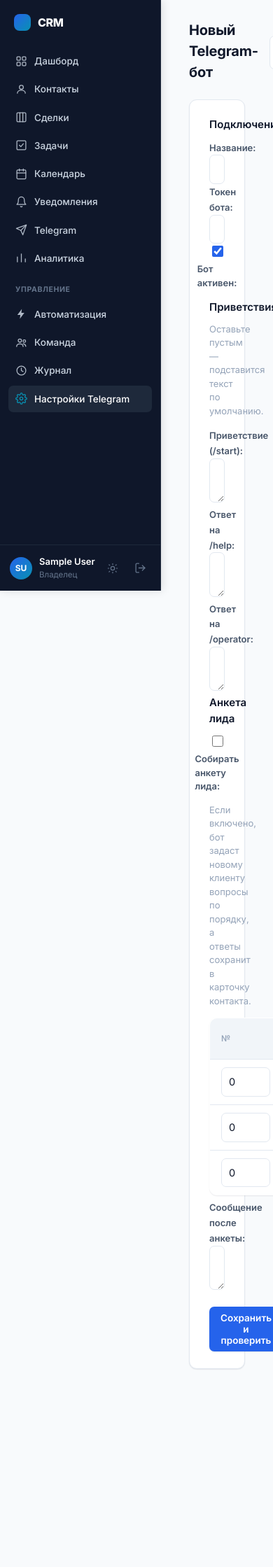
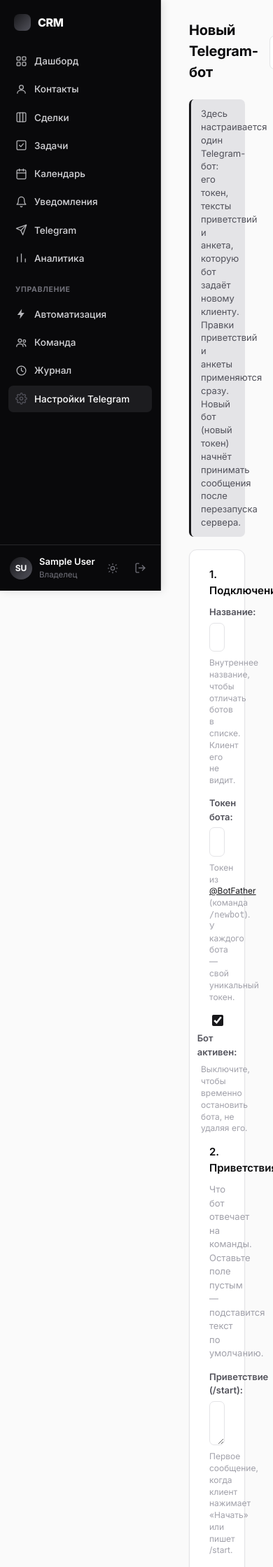
Before and after one commit to voksed/CRM_SYSTEM, a Django app: page /channels/telegram/settings/add/ in a window 390 px wide. Shown: the top 2239 px of the page at 70% size. Before the commit the page ends 1957 px from the top, so only its background shows below. Run offline with Django 5.2, Linux system fonts and the light colour scheme; the visitor is signed in with stand-in values (Sample User, id 1); data comes from the database, SQL or seed files in the repository; data that the repository does not hold is empty.

Commit message:
Монохромная тема, валюта в сумах, презентация и правки Telegram-ботов
Дизайн:
- Монохромная (графит/чёрный) палитра вместо синей, светлая и тёмная темы
- Исправлен контраст в тёмной теме: пузыри чата, аватары, активный фильтр
  (белый текст на светлом фоне → адаптивный цвет через --btn-text)
- Раскладка на всю ширину; канбан помещает этапы в одну линию, длинные
  колонки прокручиваются внутри себя

Валюта:
- Рубли (₽) заменены на сумы во всех местах
- Фильтр money: разделитель разрядов (1 000 000), целые суммы без копеек

Telegram-боты:
- Дедуп по токену (один опрос на бота) + чтение настроек из БД на каждое
  сообщение — правки анкеты/приветствий применяются без перезапуска
- Запрет дублей ботов с одним токеном при сохранении
- Понятные пояснения в форме настройки бота

Презентация:
- Investor-дек CRM (PowerPoint, 17 слайдов, тёмные скриншоты, код)

```diff
--- a/accounts/templatetags/accounts_extras.py
+++ b/accounts/templatetags/accounts_extras.py
@@ -1,6 +1,22 @@
+from decimal import Decimal, InvalidOperation
+
 from django import template
 
 register = template.Library()
+
+
+@register.filter
+def money(value):
+    """Форматирует сумму с пробелом-разделителем разрядов: 1 000 000.
+    Целые суммы — без копеек, дробные — с двумя знаками через запятую."""
+    try:
+        amount = Decimal(str(value))
+    except (TypeError, ValueError, InvalidOperation):
+        return value
+    if amount == amount.to_integral_value():
+        return f"{int(amount):,}".replace(",", " ")
+    formatted = f"{amount:,.2f}".replace(",", " ").replace(".", ",")
+    return formatted
 
 
 @register.filter
--- a/billing/views.py
+++ b/billing/views.py
@@ -31,7 +31,7 @@ def deal_billing(request, deal_id):
                 AuditLog.Action.CREATED,
                 obj=payment,
                 model_name="Оплата",
-                object_repr=f"{payment.amount} ₽ по сделке «{deal.title}»",
+                object_repr=f"{payment.amount} сум по сделке «{deal.title}»",
                 ip_address=get_client_ip(request),
             )
             return redirect("deal_billing", deal_id=deal.id)
--- a/channels_app/views.py
+++ b/channels_app/views.py
@@ -70,7 +70,19 @@ def telegram_bot_form(request, account_id=None):
             candidate = form.save(commit=False)
             candidate.organization = org
             token_changed = "bot_token" in form.changed_data or not account.pk
+            duplicate = (
+                TelegramAccount.objects.filter(
+                    organization=org, bot_token=candidate.bot_token
+                )
+                .exclude(pk=account.pk)
+                .exists()
+            )
             try:
+                if duplicate:
+                    raise ChannelNotConnected(
+                        "Бот с таким токеном уже добавлен. Отредактируйте "
+                        "существующего бота вместо создания нового."
+                    )
                 if token_changed or not candidate.bot_username:
                     candidate.bot_username = verify_bot_token(candidate.bot_token)
                     register_bot_commands(candidate.bot_token)
--- a/static/css/style.css
+++ b/static/css/style.css
@@ -1,34 +1,35 @@
 :root {
-  --bg: #f8fafc;
+  --bg: #fafafa;
   --surface: #ffffff;
-  --surface-hover: #f1f5f9;
-  --text: #0f172a;
-  --text-secondary: #475569;
-  --muted: #94a3b8;
-  --primary: #2563eb;
-  --primary-hover: #1e40af;
-  --primary-soft: #dbeafe;
-  --secondary: #0891b2;
-  --secondary-soft: #cffafe;
-  --border: #e2e8f0;
+  --surface-hover: #f4f4f5;
+  --text: #09090b;
+  --text-secondary: #52525b;
+  --muted: #a1a1aa;
+  --primary: #18181b;
+  --primary-hover: #000000;
+  --primary-soft: #e4e4e7;
+  --secondary: #52525b;
+  --secondary-soft: #e4e4e7;
+  --border: #e4e4e7;
   --danger: #dc2626;
   --danger-soft: #fee2e2;
   --success: #16a34a;
   --success-soft: #dcfce7;
   --warning: #b45309;
   --warning-soft: #fef3c7;
+  --btn-text: #ffffff;
   --radius-sm: 7px;
   --radius: 11px;
   --radius-lg: 16px;
-  --shadow-sm: 0 1px 2px rgba(15, 23, 42, 0.05), 0 1px 1px rgba(15, 23, 42, 0.04);
-  --shadow: 0 6px 16px -4px rgba(15, 23, 42, 0.12);
+  --shadow-sm: 0 1px 2px rgba(0, 0, 0, 0.05), 0 1px 1px rgba(0, 0, 0, 0.04);
+  --shadow: 0 6px 16px -4px rgba(0, 0, 0, 0.14);
   --font: "Inter", system-ui, -apple-system, "Segoe UI", Roboto, sans-serif;
 
-  --sidebar-bg: #0f172a;
-  --sidebar-bg-active: #1e293b;
-  --sidebar-text: #cbd5e1;
-  --sidebar-text-muted: #64748b;
-  --sidebar-border: #1e293b;
+  --sidebar-bg: #09090b;
+  --sidebar-bg-active: #1c1c1f;
+  --sidebar-text: #d4d4d8;
+  --sidebar-text-muted: #71717a;
+  --sidebar-border: #27272a;
   --sidebar-width: 230px;
 }
 
@@ -1750,3 +1773,33 @@ button {
   margin-top: 5px;
   line-height: 1.35;
 }
+
+/* Подсказки и инфо-блоки в формах настроек */
+.hint-box {
+  background: var(--primary-soft);
+  color: var(--text-secondary);
+  border-left: 3px solid var(--primary);
+  border-radius: var(--radius-sm);
+  padding: 11px 14px;
+  font-size: 13px;
+  line-height: 1.45;
+  margin: 0 0 18px;
+}
+.hint-box--soft {
+  background: var(--surface-hover);
+  border-left-color: var(--secondary);
+  margin: 8px 0 12px;
+}
+.field { margin: 0 0 14px; }
+.field__hint {
+  font-size: 12px;
+  color: var(--muted);
+  line-height: 1.4;
+  margin-top: 3px;
+}
+.checkbox-row .field__hint {
+  flex-basis: 100%;
+  margin-left: 24px;
+  margin-top: 2px;
+}
+.lead-questions th { font-size: 12px; }
--- a/templates/analytics.html
+++ b/templates/analytics.html
@@ -1,4 +1,5 @@
 {% extends "base.html" %}
+{% load accounts_extras %}
 
 {% block title %}Аналитика{% endblock %}
 
@@ -30,7 +31,7 @@
     <tr>
       <td>{{ manager }}</td>
       <td>{{ manager.deals_count }}</td>
-      <td>{{ manager.revenue|default:"0" }} ₽</td>
+      <td>{{ manager.revenue|default:0|money }} сум</td>
       <td>{{ manager.activities_count }}</td>
     </tr>
     {% empty %}
@@ -50,7 +51,7 @@
     <tr>
       <td>{{ row.label }}</td>
       <td>{{ row.deals_count }}</td>
-      <td>{{ row.revenue }} ₽</td>
+      <td>{{ row.revenue|money }} сум</td>
     </tr>
     {% empty %}
     <tr><td colspan="3">Успешных сделок пока нет.</td></tr>
--- a/templates/billing/invoice_public.html
+++ b/templates/billing/invoice_public.html
@@ -1,11 +1,12 @@
 {% extends "base.html" %}
+{% load accounts_extras %}
 
 {% block title %}Счёт{% endblock %}
 
 {% block content %}
 <h2>Счёт на оплату</h2>
 <p>{{ invoice.deal.title }}</p>
-<p class="card__value">{{ invoice.amount }} ₽</p>
+<p class="card__value">{{ invoice.amount|money }} сум</p>
 <p>Статус: {{ invoice.get_status_display }}</p>
 
 {% if invoice.status == "unpaid" %}
--- a/templates/channels_app/telegram_bot_form.html
+++ b/templates/channels_app/telegram_bot_form.html
@@ -9,46 +9,76 @@
     <a class="btn btn--secondary btn--small" href="{% url 'telegram_settings' %}">← К списку</a>
   </div>
 
+  <div class="hint-box">
+    Здесь настраивается один Telegram-бот: его токен, тексты приветствий и анкета,
+    которую бот задаёт новому клиенту. Правки приветствий и анкеты применяются
+    сразу. Новый бот (новый токен) начнёт принимать сообщения после перезапуска
+    сервера.
+  </div>
+
   <form method="post" class="form">
     {% csrf_token %}
 
-    <h3>Подключение</h3>
-    {{ form.title.label_tag }} {{ form.title }}
-    {{ form.bot_token.label_tag }} {{ form.bot_token }}
-    {% if form.bot_token.errors %}<div class="field-error">{{ form.bot_token.errors }}</div>{% endif %}
-    <p class="checkbox-row">{{ form.is_active }} {{ form.is_active.label_tag }}</p>
+    <h3>1. Подключение</h3>
+    <p class="field">
+      {{ form.title.label_tag }}
+      {{ form.title }}
+      <span class="field__hint">Внутреннее название, чтобы отличать ботов в списке. Клиент его не видит.</span>
+    </p>
+    <p class="field">
+      {{ form.bot_token.label_tag }}
+      {{ form.bot_token }}
+      <span class="field__hint">Токен из <a href="https://t.me/BotFather" target="_blank" rel="noopener">@BotFather</a> (команда <code>/newbot</code>). У каждого бота — свой уникальный токен.</span>
+      {% if form.bot_token.errors %}<span class="field-error">{{ form.bot_token.errors|striptags }}</span>{% endif %}
+    </p>
+    <p class="checkbox-row">{{ form.is_active }} {{ form.is_active.label_tag }}
+      <span class="field__hint">Выключите, чтобы временно остановить бота, не удаляя его.</span>
+    </p>
 
-    <h3>Приветствия</h3>
-    <p class="muted" style="font-size:13px;">Оставьте пустым — подставится текст по умолчанию.</p>
-    {{ form.welcome_text.label_tag }} {{ form.welcome_text }}
-    {{ form.help_text_message.label_tag }} {{ form.help_text_message }}
-    {{ form.operator_text.label_tag }} {{ form.operator_text }}
+    <h3>2. Приветствия</h3>
+    <p class="muted" style="font-size:13px;">Что бот отвечает на команды. Оставьте поле пустым — подставится текст по умолчанию.</p>
+    <p class="field">{{ form.welcome_text.label_tag }} {{ form.welcome_text }}
+      <span class="field__hint">Первое сообщение, когда клиент нажимает «Начать» или пишет /start.</span>
+    </p>
+    <p class="field">{{ form.help_text_message.label_tag }} {{ form.help_text_message }}</p>
+    <p class="field">{{ form.operator_text.label_tag }} {{ form.operator_text }}</p>
 
-    <h3>Анкета лида</h3>
+    <h3>3. Анкета для нового клиента</h3>
     <p class="checkbox-row">{{ form.collect_lead }} {{ form.collect_lead.label_tag }}</p>
-    <p class="muted" style="font-size:13px;">
-      Если включено, бот задаст новому клиенту вопросы по порядку, а ответы сохранит в карточку контакта.
-    </p>
+    <div class="hint-box hint-box--soft">
+      Как это работает: когда клиент впервые пишет боту (или нажимает /start),
+      бот по очереди задаёт вопросы из таблицы ниже. Ответы автоматически
+      сохраняются в карточку контакта. Например, вопрос «Как вас зовут?» с типом
+      «Имя клиента» — ответ станет именем контакта.
+    </div>
 
     {{ formset.management_form }}
     <table class="table lead-questions">
       <thead>
-        <tr><th style="width:70px">№</th><th>Вопрос</th><th style="width:200px">Куда сохранить</th><th style="width:60px">Удалить</th></tr>
+        <tr>
+          <th style="width:64px" title="Порядок вопросов: 1, 2, 3…">№</th>
+          <th>Вопрос, который задаст бот</th>
+          <th style="width:210px">Куда сохранить ответ</th>
+          <th style="width:64px">Убрать</th>
+        </tr>
       </thead>
       <tbody>
         {% for qform in formset %}
         <tr>
           {{ qform.id }}
           <td>{{ qform.order }}</td>
-          <td>{{ qform.text }}{% if qform.text.errors %}<div class="field-error">{{ qform.text.errors }}</div>{% endif %}</td>
+          <td>{{ qform.text }}{% if qform.text.errors %}<div class="field-error">{{ qform.text.errors|striptags }}</div>{% endif %}</td>
           <td>{{ qform.target }}</td>
           <td class="lead-questions__del">{% if qform.instance.pk %}{{ qform.DELETE }}{% endif %}</td>
         </tr>
         {% endfor %}
       </tbody>
     </table>
+    <p class="field__hint" style="margin-top:2px;">Пронумеруйте вопросы (1, 2, 3…) — в этом порядке бот их задаст. Пустые строки игнорируются. Чтобы добавить ещё вопросы, сохраните — появятся новые пустые строки.</p>
 
-    {{ form.lead_done_text.label_tag }} {{ form.lead_done_text }}
+    <p class="field" style="margin-top:14px;">{{ form.lead_done_text.label_tag }} {{ form.lead_done_text }}
+      <span class="field__hint">Что бот пишет клиенту после последнего вопроса.</span>
+    </p>
 
     <div style="margin-top:18px;">
       <button type="submit" class="btn">Сохранить и проверить</button>
--- a/templates/contacts/detail.html
+++ b/templates/contacts/detail.html
@@ -1,4 +1,5 @@
 {% extends "base.html" %}
+{% load accounts_extras %}
 
 {% block title %}{{ contact.full_name }}{% endblock %}
 
@@ -35,7 +36,7 @@
     <h3>Сделки</h3>
     <ul class="plain-list">
       {% for deal in deals %}
-      <li><a href="{% url 'deal_billing' deal.id %}">{{ deal.title }}</a> — {{ deal.stage.name }} ({{ deal.amount }} ₽)</li>
+      <li><a href="{% url 'deal_billing' deal.id %}">{{ deal.title }}</a> — {{ deal.stage.name }} ({{ deal.amount|money }} сум)</li>
       {% empty %}
       <li class="muted">Сделок пока нет.</li>
       {% endfor %}
--- a/templates/dashboard.html
+++ b/templates/dashboard.html
@@ -1,4 +1,5 @@
 {% extends "base.html" %}
+{% load accounts_extras %}
 
 {% block title %}Дашборд{% endblock %}
 
@@ -9,7 +10,7 @@
     <span class="card__label">сделок в работе</span>
   </div>
   <div class="card card--secondary">
-    <span class="card__value">{{ open_deals_amount }} ₽</span>
+    <span class="card__value">{{ open_deals_amount|money }} сум</span>
     <span class="card__label">потенциальная выручка</span>
   </div>
   <div class="card card--success">
--- a/templates/deals/kanban.html
+++ b/templates/deals/kanban.html
@@ -28,7 +28,7 @@
           <span class="avatar avatar--sm">{{ deal.contact|initials }}</span>
           <a href="{% url 'contact_detail' deal.contact.id %}">{{ deal.contact.full_name }}</a>
         </div>
-        <div class="kanban-card__amount">{{ deal.amount }} ₽</div>
+        <div class="kanban-card__amount">{{ deal.amount|money }} сум</div>
       </div>
       {% empty %}
       <div class="kanban-column__empty">Пусто</div>
```
Also changed, not shown: other parts of static/css/style.css (+89 -67 lines), channels_app/telegram_runtime.py (+36 -12 lines), templates/billing/deal_detail.html (+5 -4 lines), 1 other file.
